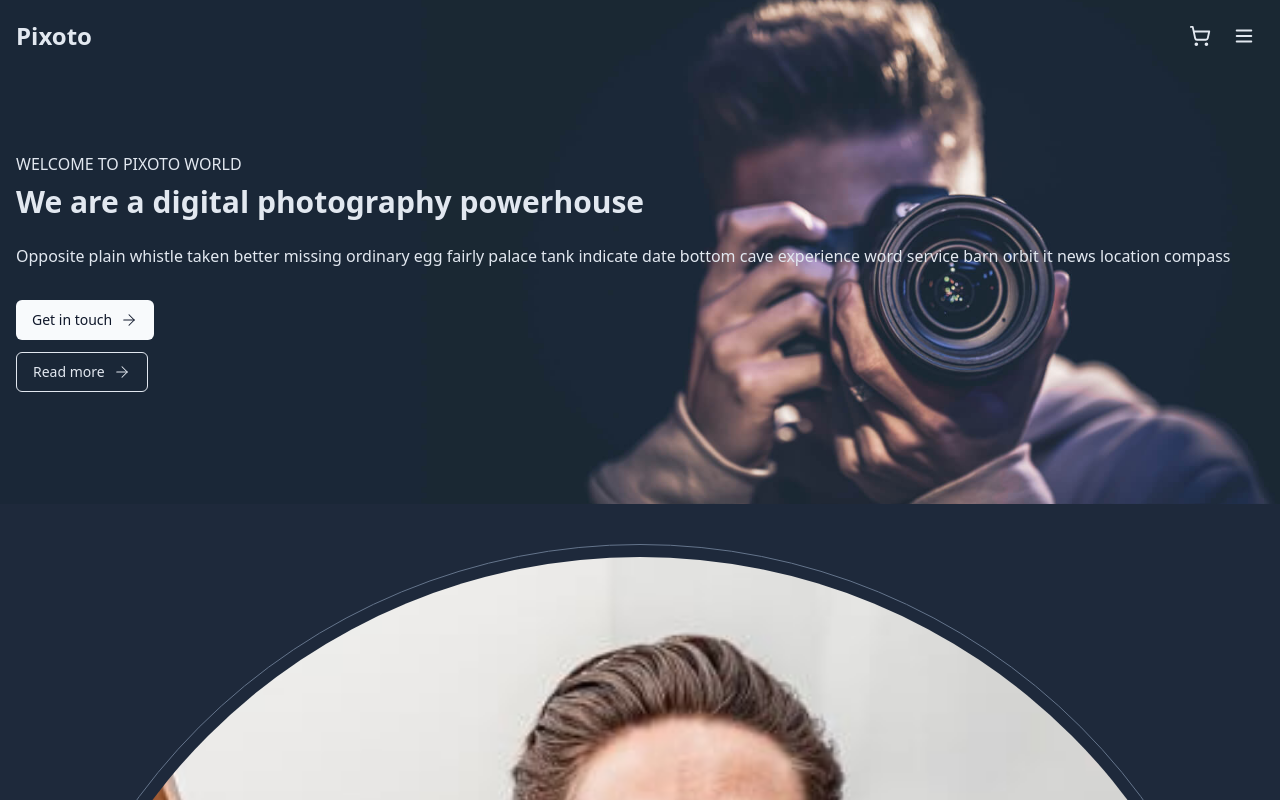
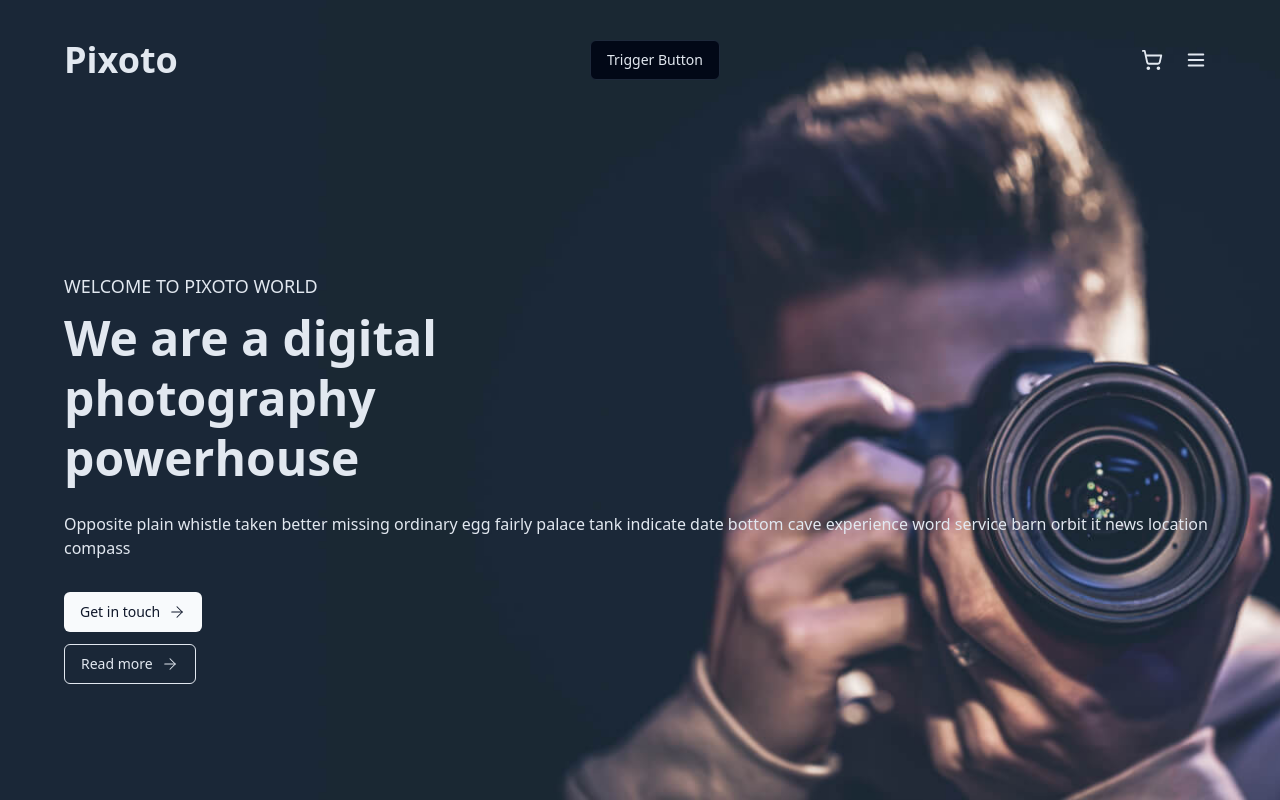
Before and after one commit to seesmof/Pixoto-Photos-Website, a Next.js app: page / in a window 1280 px wide. Shown: the top 800 px of the page. Built offline with nearby package versions, Linux system fonts and the light colour scheme.

Commit message:
🌿: Friday, August 25, 2023 at 4:20:43 PM Eastern European Summer Time

```diff
--- a/app/page.tsx
+++ b/app/page.tsx
@@ -18,11 +18,23 @@ import {
 import { Input } from "@/components/ui/input";
 import { Label } from "@/components/ui/label";
 import {
+  Menubar,
+  MenubarContent,
+  MenubarItem,
+  MenubarMenu,
+  MenubarTrigger,
+} from "@/components/ui/menubar";
+import {
   NavigationMenu,
   NavigationMenuLink,
   NavigationMenuList,
   navigationMenuTriggerStyle,
 } from "@/components/ui/navigation-menu";
+import {
+  Popover,
+  PopoverContent,
+  PopoverTrigger,
+} from "@/components/ui/popover";
 import { Separator } from "@/components/ui/separator";
 import {
   Sheet,
@@ -61,10 +73,19 @@ const MainPage = () => {
   return (
     <>
       <section className="grid bg-cover bg-no-repeat bg-[url('/assets/main-hero-background.jpg')] p-4 bg-center">
-        <nav className="flex justify-between items-center">
-          <h1 className="text-2xl font-bold">
+        <div className="max-w-6xl mx-auto">
+          <nav className="flex justify-between items-center lg:pt-6">
+            <h1 className="text-2xl lg:text-4xl font-bold">
               <Link href="/">Pixoto</Link>
             </h1>
+            <Menubar>
+              <MenubarMenu>
+                <MenubarTrigger>Trigger Button</MenubarTrigger>
+                <MenubarContent>
+                  <MenubarItem>Title</MenubarItem>
+                </MenubarContent>
+              </MenubarMenu>
+            </Menubar>
             <div className="flex flex-row items-center gap-1">
               <Sheet>
                 <SheetTrigger asChild>
@@ -121,9 +142,11 @@ const MainPage = () => {
             </div>
           </nav>
 
-        <div className="grid py-24">
-          <h2 className="uppercase font-medium">welcome to pixoto world</h2>
-          <h1 className="text-3xl font-bold mt-2">
+          <div className="grid py-24 lg:py-48">
+            <h2 className="uppercase font-medium lg:text-lg">
+              welcome to pixoto world
+            </h2>
+            <h1 className="text-3xl lg:text-5xl font-bold lg:font-semibold lg:max-w-xl lg:leading-tight mt-2">
               We are a digital photography powerhouse
             </h1>
             <p className="mt-6">
@@ -143,6 +166,7 @@ const MainPage = () => {
                 Read more
                 <ArrowRight size={18} strokeWidth={1.4} />
               </Button>
+            </div>
           </div>
         </div>
       </section>
```
Lines whose indentation alone changed are shown as unchanged.
